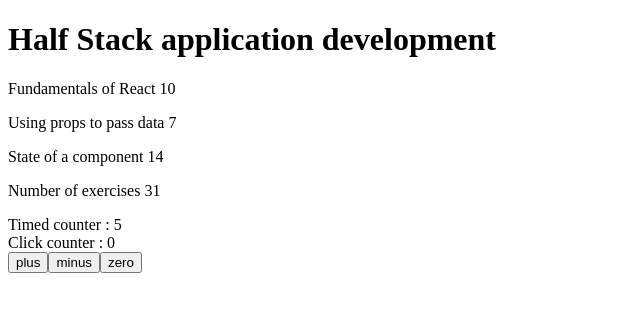
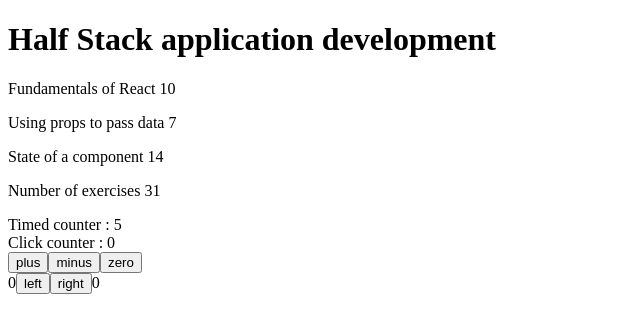
Before and after one commit to Santiagus/fullstackopen, a React (Vite) app in the folder part1/: page / in a window 1280 px wide. Shown: the top 332 px of the page, without its empty margins (0-640 px from the left). Built offline with nearby package versions, Linux system fonts and the light colour scheme.

Commit message:
feat(part1): add complex state sample

```diff
--- a/part1/src/App.jsx
+++ b/part1/src/App.jsx
@@ -1,7 +1,6 @@
 import { useState } from "react";
 
 const Header = (props) => {
-  console.log("Header :", props.course);
   return <h1>{props.course}</h1>;
 };
 
@@ -30,7 +29,11 @@ const Total = ({ parts }) => {
   return <p>Number of exercises {total}</p>;
 };
 
-const Counter = ({ value }) => {
+const Button = ({ onClick, text }) => (
+  <button onClick={onClick}> {text}</button>
+);
+
+const TimedCounter = ({ value }) => {
   return <div>Timed counter : {value}</div>;
 };
 
@@ -40,8 +43,7 @@ const ClickCounter = ({ value }) => {
 
 // const App = ({ counter }) => {
 const App = () => {
-  const [counter, setCounter] = useState(0);
-  const [clickCounter, setClickCounter] = useState(0);
+  // Course info
   const course = "Half Stack application development";
   const parts = [
     {
@@ -58,33 +60,54 @@ const App = () => {
     },
   ];
 
-  const handleClick = () => {
-    console.log("Clicked!!!");
-  };
+  // Labeled timed counter
+  const [timedCounter, setCounter] = useState(0);
+  setTimeout(() => setCounter(timedCounter + 1), 1000);
 
+  // Click counter plus, minus, zero
+  const [clickCounter, setClickCounter] = useState(0);
   const increaseByOne = () => setClickCounter(clickCounter + 1);
   const decreaseByOne = () => setClickCounter(clickCounter - 1);
-
   const setToZero = () => setClickCounter(0);
 
-  const Button = (props) => {
-    return <button onClick={props.onClick}>{props.text}</button>;
+  // console.log("rendering...", counter);
+  // Complex useState
+  const [complexClicks, setClicks] = useState({ left: 0, right: 0 });
+  const handleLeftClick = () => {
+    const newClicks = {
+      left: complexClicks.left + 1,
+      right: complexClicks.right,
+    };
+    setClicks(newClicks);
   };
-
-  setTimeout(() => setCounter(counter + 1), 1000);
-
-  // console.log("rendering...", counter);
-
+  const handleRightClick = () => {
+    const newClicks = {
+      left: complexClicks.left,
+      right: complexClicks.right + 1,
+    };
+    setClicks(newClicks);
+  };
+  const ComplexCounter = ({ value }) => {
+    return (
+      <div>
+        {complexClicks.left}
+        <button onClick={handleLeftClick}>left</button>
+        <button onClick={handleRightClick}>right</button>
+        {complexClicks.right}
+      </div>
+    );
+  };
   return (
     <div>
       <Header course={course} />
       <Content parts={parts} />
       <Total parts={parts} />
-      <Counter value={counter} />
+      <TimedCounter value={timedCounter} />
       <ClickCounter value={clickCounter} />
       <Button onClick={increaseByOne} text="plus" />
       <Button onClick={decreaseByOne} text="minus" />
       <Button onClick={setToZero} text="zero" />
+      <ComplexCounter value={complexClicks} />
     </div>
   );
 };
```
